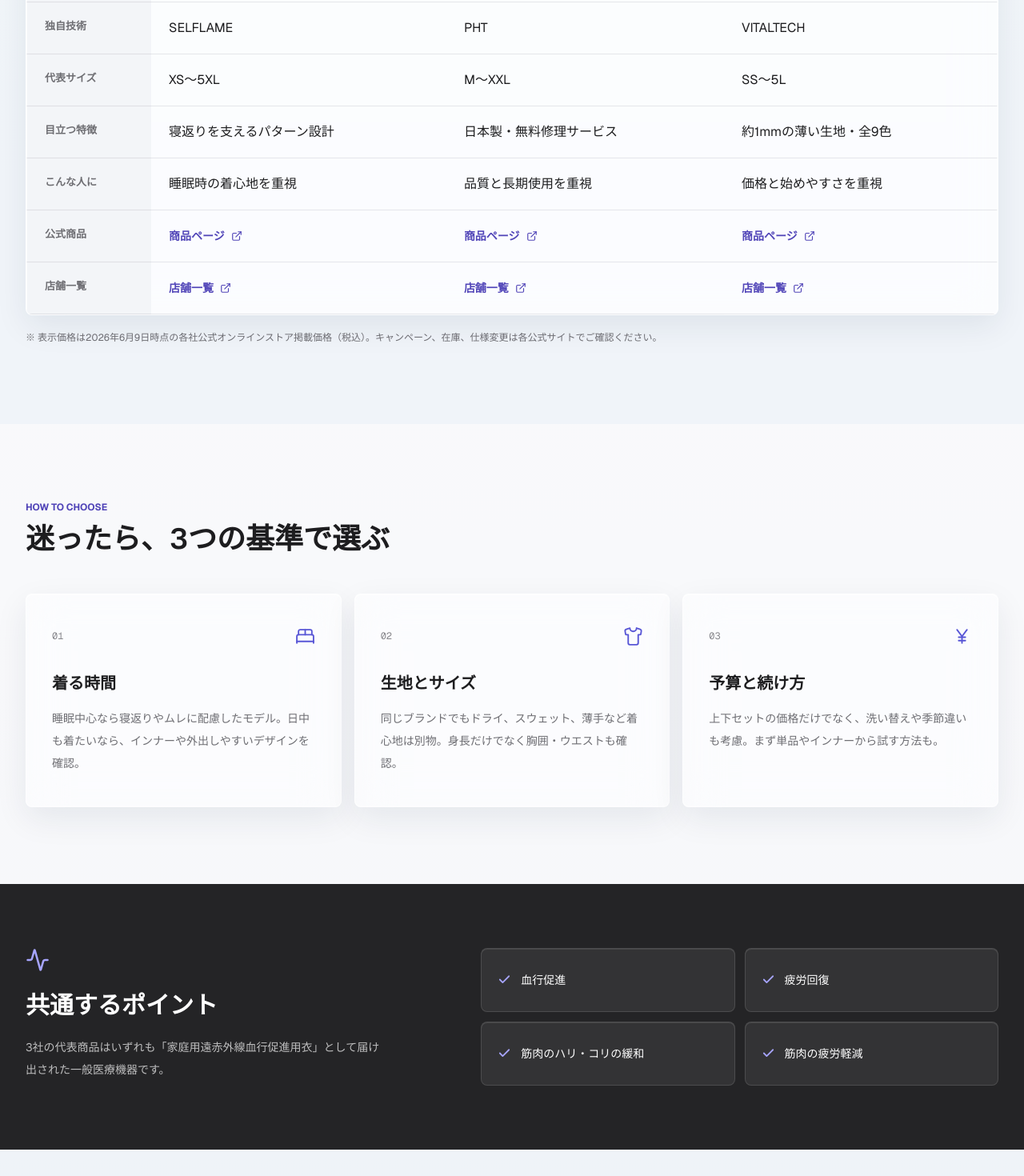
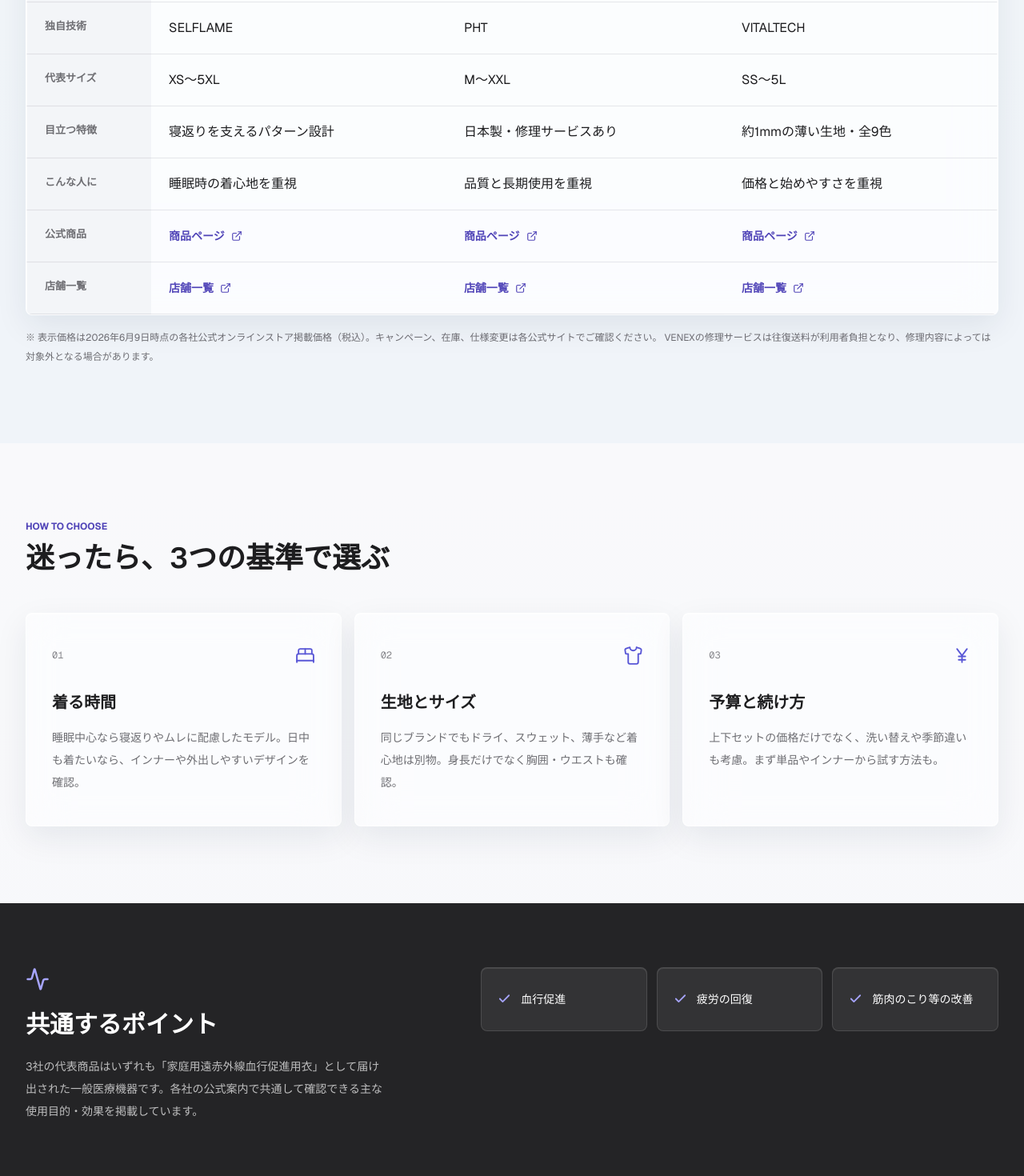
Before and after one commit to kodev-pj/recovery-wear-comparison, a Next.js app: page / in a window 1280 px wide. Shown: the part 1858-3328 px from the top of the page at 80% size. Built offline with nearby package versions, Linux system fonts and the light colour scheme.

Commit message:
Clarify medical claims and analytics disclosure

```diff
--- a/src/app/page.tsx
+++ b/src/app/page.tsx
@@ -304,7 +304,7 @@
                 <tr>
                   <th scope="row">目立つ特徴</th>
                   <td>寝返りを支えるパターン設計</td>
-                  <td>日本製・無料修理サービス</td>
+                  <td>日本製・修理サービスあり</td>
                   <td>約1mmの薄い生地・全9色</td>
                 </tr>
                 <tr>
@@ -351,6 +351,7 @@
           <p className="mt-4 text-xs leading-6 text-[#6e6e73]">
             ※
             表示価格は2026年6月9日時点の各社公式オンラインストア掲載価格（税込）。キャンペーン、在庫、仕様変更は各公式サイトでご確認ください。
+            VENEXの修理サービスは往復送料が利用者負担となり、修理内容によっては対象外となる場合があります。
           </p>
         </div>
       </section>
@@ -406,15 +407,14 @@
             <Activity aria-hidden="true" className="text-[#a7a5ff]" size={30} />
             <h2 className="mt-6 text-3xl font-semibold">共通するポイント</h2>
             <p className="mt-5 max-w-md text-sm leading-7 text-white/70">
-              3社の代表商品はいずれも「家庭用遠赤外線血行促進用衣」として届け出された一般医療機器です。
+              3社の代表商品はいずれも「家庭用遠赤外線血行促進用衣」として届け出された一般医療機器です。各社の公式案内で共通して確認できる主な使用目的・効果を掲載しています。
             </p>
           </div>
-          <div className="grid gap-3 sm:grid-cols-2">
+          <div className="grid gap-3 sm:grid-cols-3">
             {[
               "血行促進",
-              "疲労回復",
-              "筋肉のハリ・コリの緩和",
-              "筋肉の疲労軽減",
+              "疲労の回復",
+              "筋肉のこり等の改善",
             ].map((effect) => (
               <div
                 className="glass-dark-item flex min-h-20 items-center gap-3 px-5 py-4 text-sm font-medium"
@@ -448,6 +448,9 @@
               <p className="mt-4 text-sm leading-7 text-[#6e6e73]">
                 本サイトはAI支援を用いて制作した非公式の比較サイトです。現在、広告・アフィリエイトリンクは掲載していません。掲載内容は各社の公式商品ページと技術紹介ページをもとに確認・編集しています。購入前には、最新価格・在庫・注意事項を公式サイトでご確認ください。
               </p>
+              <p className="mt-4 text-sm leading-7 text-[#6e6e73]">
+                利用状況と表示速度の把握のため、Vercel Web AnalyticsとSpeed Insightsを使用しています。Cookieは使用せず、閲覧ページ、参照元、地域、端末・ブラウザ情報、表示性能などの匿名化された集計データがVercelへ送信されます。
+              </p>
             </div>
             <div className="glass-surface divide-y divide-white/60 overflow-hidden">
               {brands.map((brand) => (
@@ -475,7 +478,7 @@
             </div>
           </div>
           <div className="mt-12 border-t border-white/70 pt-6 text-xs leading-6 text-[#86868b]">
-            本サイトは各ブランドの公式サイトではありません。効果の感じ方には個人差があります。使用中に異常を感じた場合は使用を中止し、必要に応じて医療専門家へご相談することをおすすめします。
+            本サイトは各ブランドの公式サイトではありません。一般医療機器の届出は国による個別製品の承認を意味するものではなく、使用目的・効果や注意事項は製品ごとに異なります。効果の感じ方には個人差があります。使用中に異常を感じた場合は使用を中止し、必要に応じて医療専門家へご相談することをおすすめします。
           </div>
         </div>
       </section>
--- a/src/data/brands.ts
+++ b/src/data/brands.ts
@@ -49,7 +49,7 @@
     position: "品質・継続利用型",
     positionDetail:
       "価格の安さよりも、日本製モデルや購入後のサポートまで含めて評価したいブランドです。",
-    compareFocus: "価格差・日本製/無料修理・サイズ展開",
+    compareFocus: "価格差・日本製・修理サービスの条件・サイズ展開",
     question: "日本製や購入後のサポートを、価格差として許容できるか。",
     technology: "PHT",
     technologyDetail:
```
Also changed, not shown: 1 other file (tests, documents, lock files or other folders).
